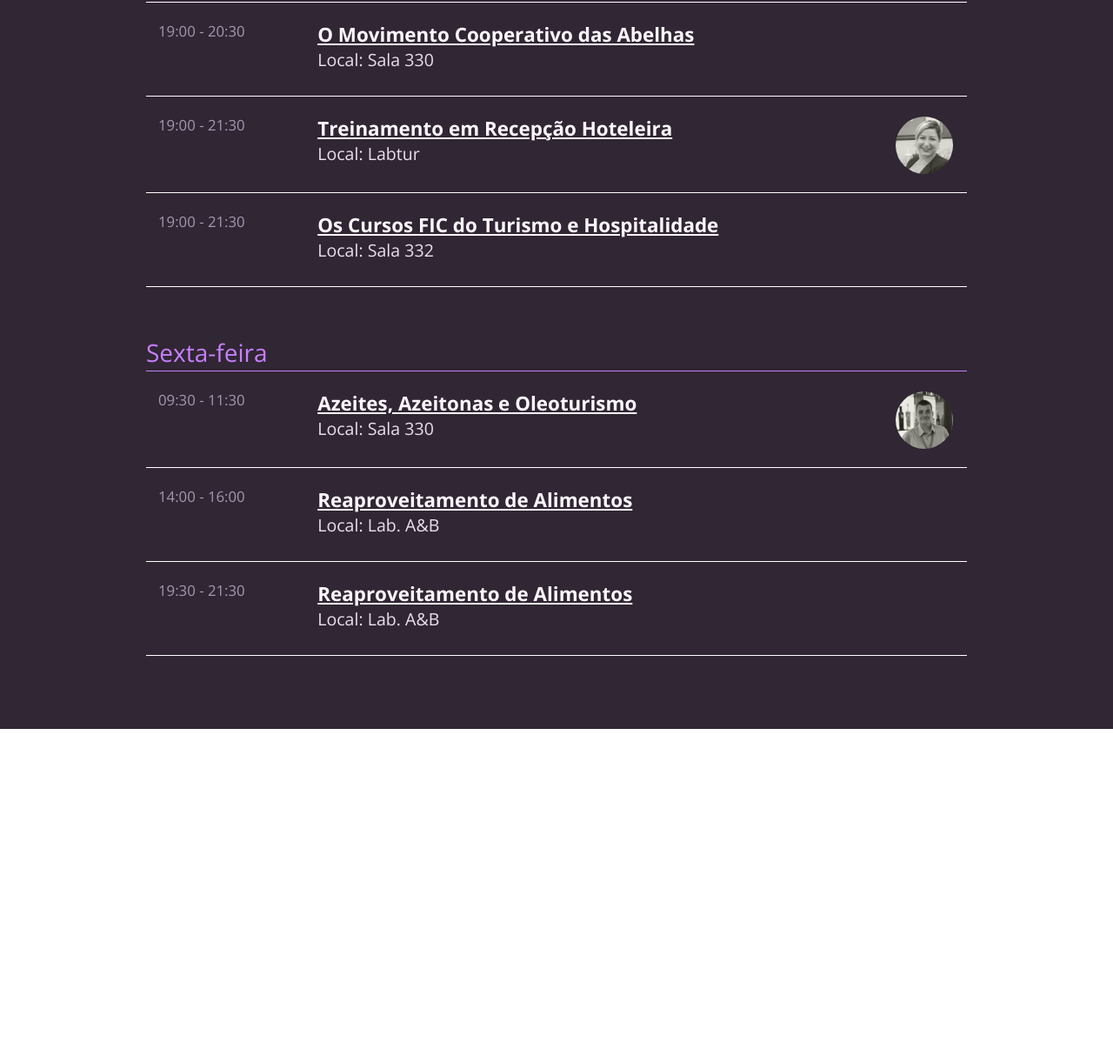
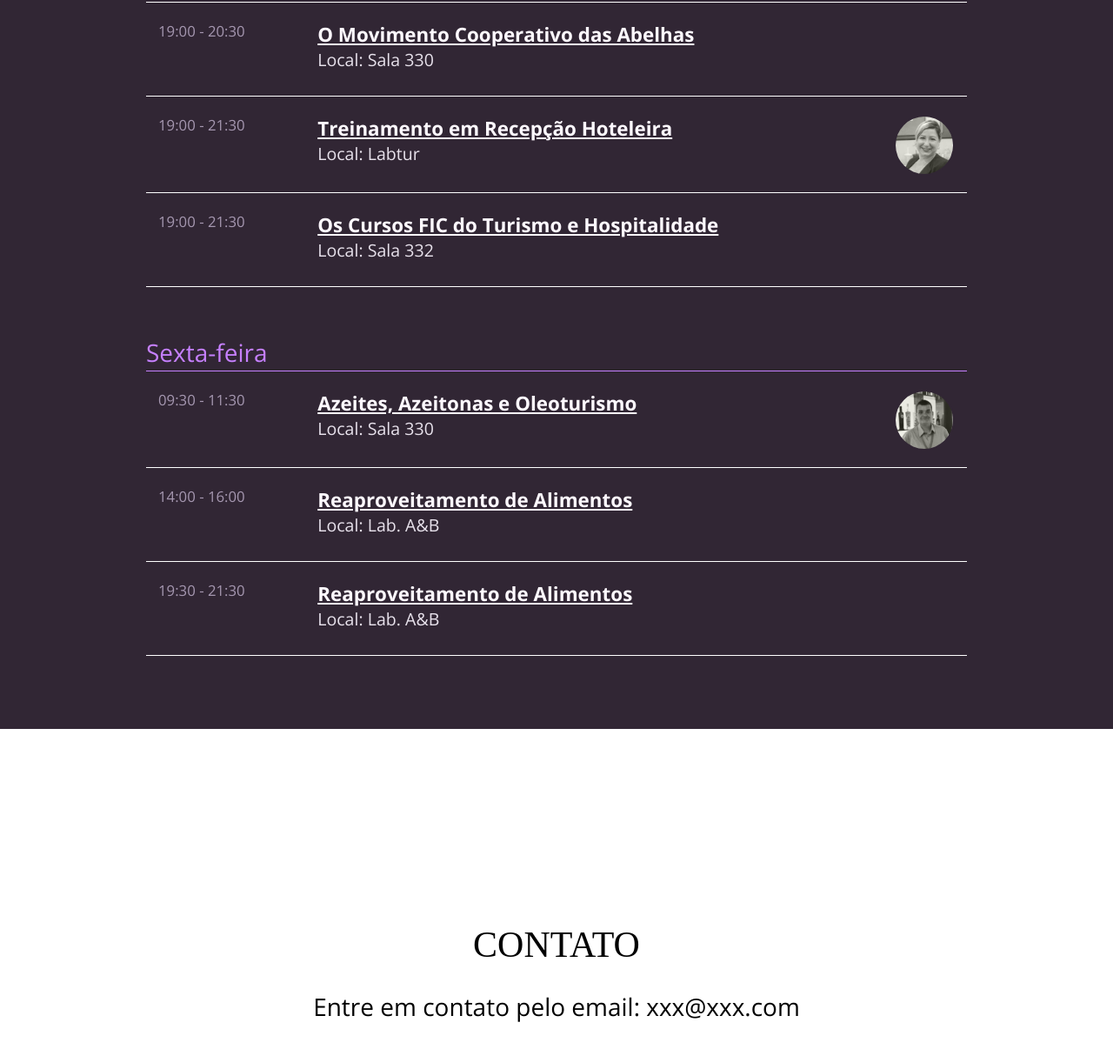
Before and after one commit to ifspcodelab/setur2019, a Jekyll site: the page built from docs/index.html, in a window 1280 px wide and 1400 px high, scrolled down 8962 px. Shown: the top 1214 px of the window at 87% size. Built offline with Jekyll 4.4.1, drawn with Linux system fonts in a browser that asks for light colours; some web fonts are replaced; before the commit the page ends 9800 px from its top, so only the background shows below that.

Commit message:
Criada sessão de contatos

```diff
--- a/docs/assets/css/main.css
+++ b/docs/assets/css/main.css
@@ -254,8 +254,19 @@ h1, h2 {
 .event-speakers img:not(:first-of-type) {
   margin-left: -1.2rem;
 }
+/** Contact */
+.section-contact{
 
+}
+.section-contact div{
+  position: relative;
+  padding: 5rem 0  ;
 
+}
+.section-contact h1{
+    margin-bottom: 1rem;
+
+}
 
 
 
--- a/docs/index.html
+++ b/docs/index.html
@@ -10,7 +10,7 @@ layout: layout
             <li><a href="#section-tour">Visitas Técnicas</a></li>
             <li><a href="#section-speakers">Palestrantes</a></li>
             <li><a href="#section-schedule">Programação</a></li>
-            <li><a href="">Contato</a></li>
+            <li><a href="#section-contact">Contato</a></li>
         </ul>
     </nav>
     <h1 class="main-header-headline">Semana do Turismo</h1>
@@ -75,11 +75,11 @@ layout: layout
             <div class="speaker-text">
                 <h3 class="speaker-title">{{palestrante.nome}}</h3>
                 <p class="speaker-description">{{ palestrante.titulo }}</p>
-                {% if  palestrante.email != '' %}
-                    <a href="#" class="speaker-contact">{{ palestrante.email }}</a>
+                {% if palestrante.email != '' %}
+                <a href="#" class="speaker-contact">{{ palestrante.email }}</a>
                 {% elsif palestrante.link_lattes != '' %}
 
-                    <a target="blank" href="{{ palestrante.link_lattes }}"  class="speaker-contact">Currículo Lattes</a>
+                <a target="blank" href="{{ palestrante.link_lattes }}" class="speaker-contact">Currículo Lattes</a>
                 {% else %}
 
 
@@ -125,3 +125,10 @@ layout: layout
         </div>
     </div>
 </section>
+
+<section id="section-contact" class="section section-contact">
+    <div>
+        <h1 class="section-heading"> Contato </h1>
+        <p>Entre em contato pelo email: xxx@xxx.com</p>
+    </div>
+</section>
```
